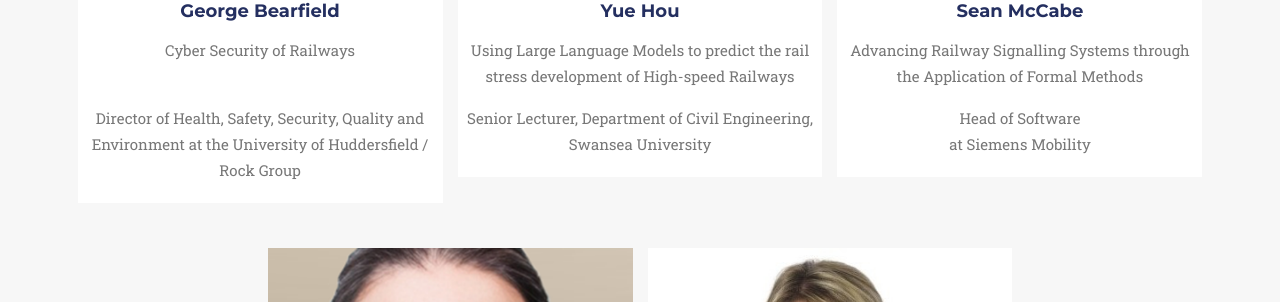
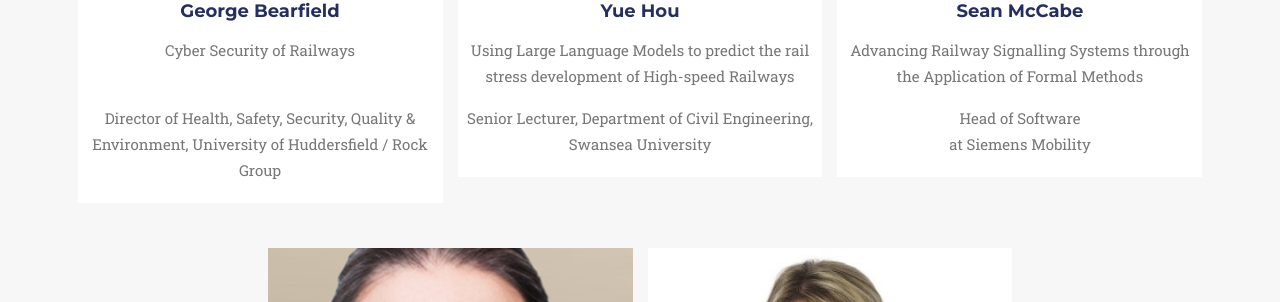
Before and after one commit to ukrrin2026swansea/ukrrin2026swansea.github.io, a Jekyll site: the page built from _2017_pages/speakers.html, in a window 1280 px wide and 900 px high, scrolled down 632 px. Shown: the part 152-454 px from the top of the window. Built offline with Jekyll 4.4.1, drawn with Linux system fonts in a browser that asks for light colours; some web fonts are replaced.

Commit message:
geroge formatting 2

```diff
--- a/_data/twenty_17/speakers.yml
+++ b/_data/twenty_17/speakers.yml
@@ -4,7 +4,7 @@
   img: GeorgeBearfield.jpg
   thumbnail: GeorgeBearfield.jpg
   alt: Picture of George Bearfield
-  affiliation: Director of Health, Safety, Security, Quality and Environment at the University of Huddersfield / Rock Group
+  affiliation: Director of Health, Safety, Security, Quality & Environment, University of Huddersfield / Rock Group
 
 - title: Yue Hou
   name: Yue Hou
```
